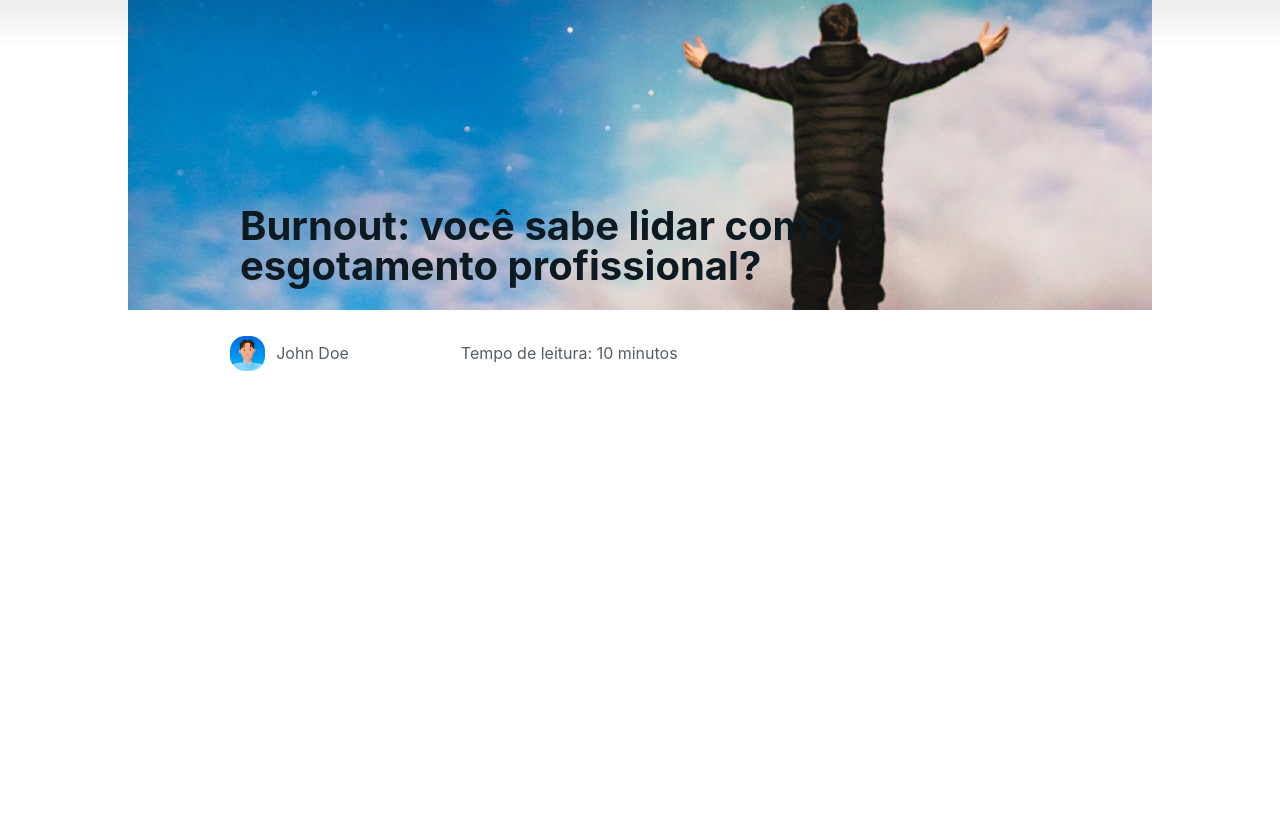
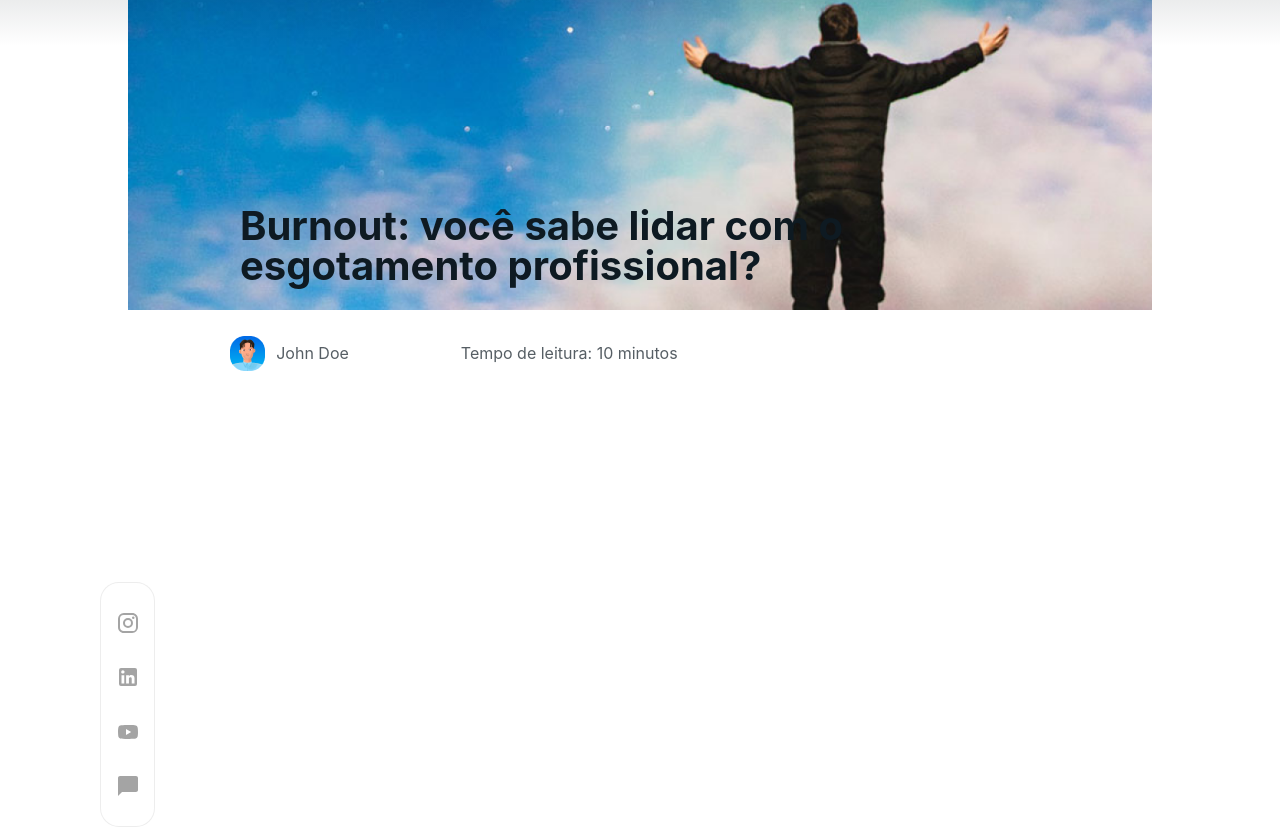
Before and after one commit to DaviSant0s/telos-news, a React (Create React App) app: page / in a window 1280 px wide. Shown: the part 234-1061 px from the top of the page. Before the commit the page ends 800 px from the top, so only its background shows below. Built offline with nearby package versions, Linux system fonts and the light colour scheme.

Commit message:
style(socialmedia): finalização da estilização dos botões de media

```diff
--- a/src/App.js
+++ b/src/App.js
@@ -1,10 +1,12 @@
 import './App.css';
 import HeaderNews from './components/headerNews';
+import PostNews from './pages/postNews';
 
 function App() {
   return (
     <div className="App">
       <HeaderNews/>
+      <PostNews/>
     </div>
   );
 }
--- a/src/components/socialMedia/index.css
+++ b/src/components/socialMedia/index.css
@@ -1,5 +1,12 @@
 .container-social{
     box-sizing: border-box;
+
+    /* ----- */
+    display: flex;
+    flex-direction: column;
+    justify-content: center;
+    padding-top: 1%;
+    padding-bottom: 1%;
 
     position: absolute;
     width: 55px;
@@ -11,3 +18,9 @@
     border: 1px solid rgba(0, 0, 0, 0.07);
     border-radius: 19px;
 }
+
+.logo-social{
+    cursor: pointer;
+    margin: auto;
+    color: #A4A4A4;
+}
--- a/src/components/socialMedia/index.jsx
+++ b/src/components/socialMedia/index.jsx
@@ -8,10 +8,10 @@ import './index.css';
 export default function SocialMedia() {
   return (
     <div className='container-social'>
-      <InstagramIcon/>
-      <LinkedInIcon/>
-      <YouTubeIcon/>
-      <ChatBubbleIcon/>
+      <InstagramIcon className='logo-social'/>
+      <LinkedInIcon className='logo-social'/>
+      <YouTubeIcon className='logo-social'/>
+      <ChatBubbleIcon className='logo-social'/>
     </div>
   )
 }
--- /dev/null
+++ b/src/pages/postNews/index.jsx
@@ -0,0 +1,8 @@
+import React from 'react'
+import SocialMedia from '../../components/socialMedia'
+
+export default function PostNews() {
+  return (
+    <SocialMedia/>
+  )
+}
```
